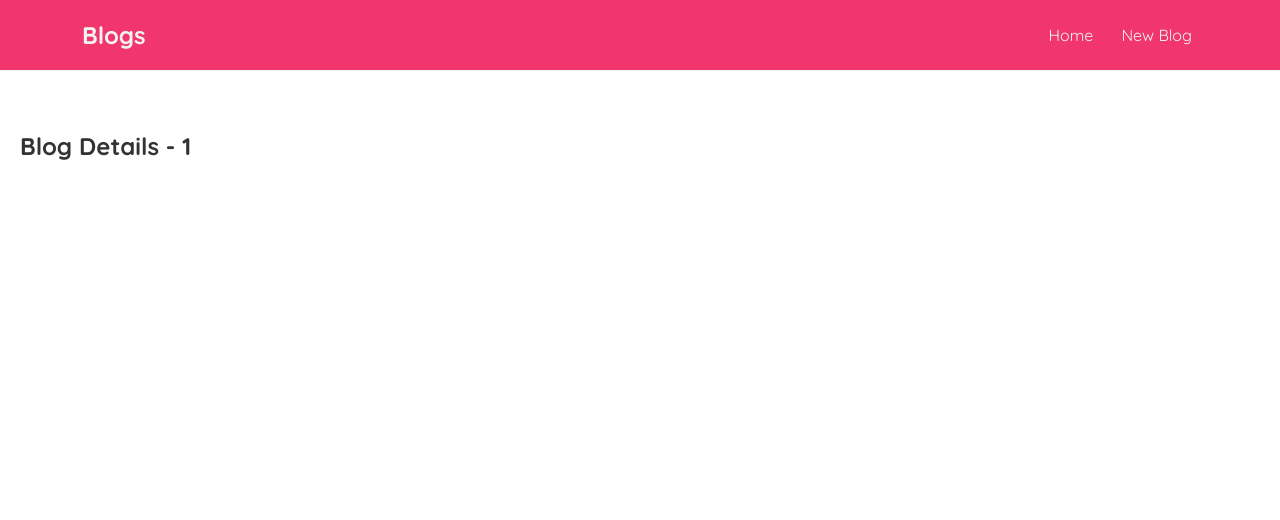
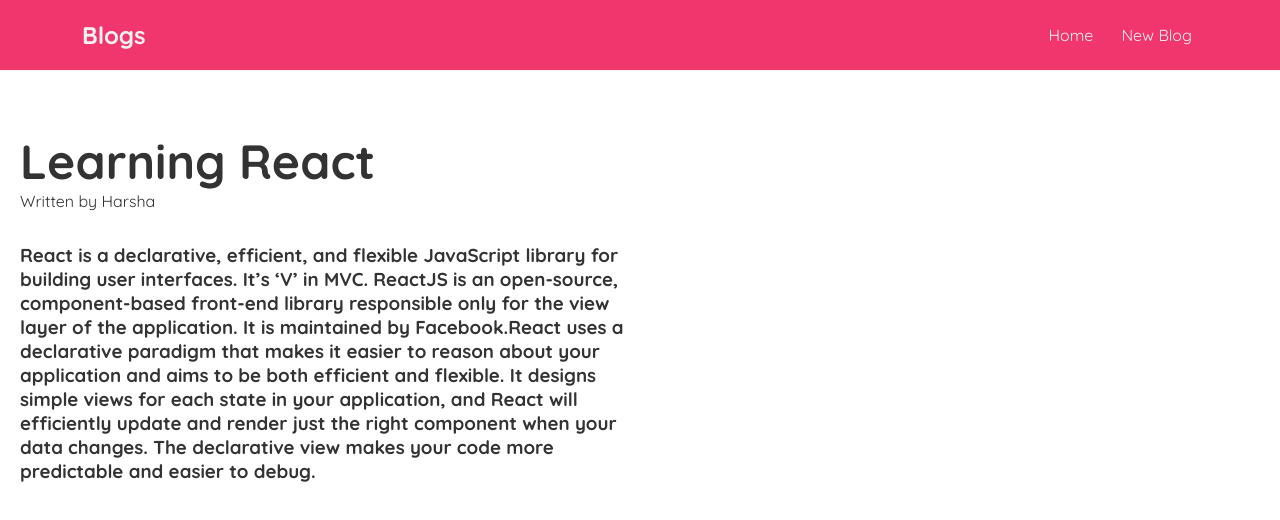
Before and after one commit to Harsha-Prabhu/reactblog, a React (Create React App) app: page /blogs/1 in a window 1280 px wide. Shown: the top 520 px of the page. Built offline with nearby package versions, Linux system fonts and the light colour scheme; data requests are answered from the project's data file.

Commit message:
Create page

```diff
--- a/data/db.json
+++ b/data/db.json
@@ -2,7 +2,7 @@
     "blogs" : [
         {
             "title": "Learning React",
-            "body" : "lorem Ipsum",
+            "body" : "React is a declarative, efficient, and flexible JavaScript library for building user interfaces. It’s ‘V’ in MVC. ReactJS is an open-source, component-based front-end library responsible only for the view layer of the application. It is maintained by Facebook.React uses a declarative paradigm that makes it easier to reason about your application and aims to be both efficient and flexible. It designs simple views for each state in your application, and React will efficiently update and render just the right component when your data changes. The declarative view makes your code more predictable and easier to debug.",
             "author": "Harsha",
             "id": 1
         },
--- a/src/BlogDetails.js
+++ b/src/BlogDetails.js
@@ -1,9 +1,21 @@
 import { useParams } from 'react-router-dom'
+import  useFetch  from './useFetch'
+
 const BlogDetails = () => {
     const { id } = useParams();
+    const db_url = `http://localhost:8000/blogs/${id}`
+    const {error,isPending,data:blog} = useFetch(db_url);
     return (
         <div className="blog-details">
-            <h2>Blog Details - {id}</h2>
+            {isPending && <div>Loading...</div>}
+            {error && <div>{ error }</div>}
+            { blog && <div className="blog-full">
+                <article>
+                    <h1>{blog.title}</h1>
+                    <p>Written by {blog.author}</p>
+                    <h3>{blog.body}</h3>
+                </article>
+            </div>}
         </div>
       );
 }
--- a/src/Create.js
+++ b/src/Create.js
@@ -1,7 +1,35 @@
+import {useState} from 'react'
 const Create = () => {
+    const [title,setTitle] = useState('')
+    const [author,setAuthor] = useState('')
+    const [body,setBody] = useState('')
+    const handleSubmit = (e) => {
+        e.preventDefault();
+        const blog = {title,author,body};
+    };
     return (
         <div>
             <h1>Create Page</h1>
+            <form onSubmit ={handleSubmit}>
+                <label>Blog Title : </label>
+                <input type="text"
+                required
+                value={title}
+                onChange = {(e) => setTitle(e.target.value)}/>
+                <label>Author : </label>
+                <input type="text"
+                required
+                value={author}
+                onChange = {(e) => setAuthor(e.target.value)}/>
+                <label> Body : </label>
+                <textarea
+                required
+                value={body}
+                onChange = {(e) => setBody(e.target.value)}/>
+                <button>Add Blog</button>
+                <p>{title}{author}{body}</p>
+            </form>
+
         </div>
      );
 }
--- a/src/index.css
+++ b/src/index.css
@@ -60,3 +60,16 @@
   flex-direction: column;
   justify-content: left;
 }
+
+a{
+  text-decoration: none;
+}
+
+article h1{
+  font-size: 3rem;
+}
+
+article h3{
+  padding-top: 2rem;
+  padding-right: 50%;
+}
--- a/src/useFetch.js
+++ b/src/useFetch.js
@@ -6,22 +6,27 @@ const useFetch = ((url)=>{
     const [data,setData] = useState(null);
 
     useEffect(() =>{
-
-        fetch('http://localhost:8000/blogs')
+        const abortCont = new AbortController();
+        fetch(url,{ signal : abortCont.signal})
             .then((res) => {
                 if(!res.ok){
                     throw Error('Could not fetch data');
                 }
                 return res.json()})
             .then((data)=>{
-                console.log(data);
                 setData(data);
                 setIsPending(false);
                 setError(null);
             }).catch((err) => {
-                setError(err.message);
-                setIsPending(false);
+                if(err.name === 'AbortError'){
+                    console.log('Fetch Aborted');
+                }
+                else{
+                    setError(err.message);
+                    setIsPending(false);
+                }
             })
+            return () => abortCont.abort()
         },[url])
         return {data,isPending,error}
 })
```
